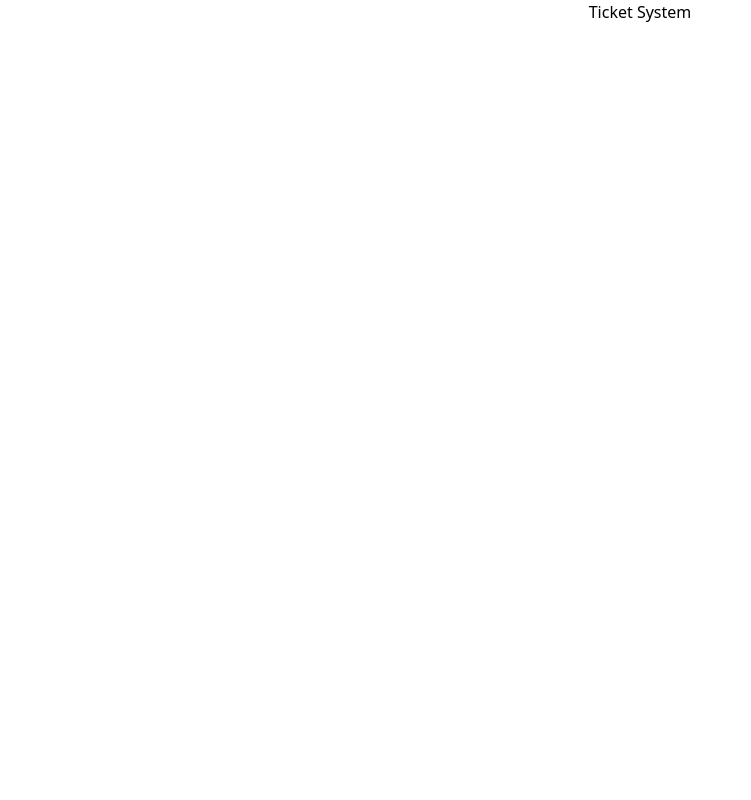
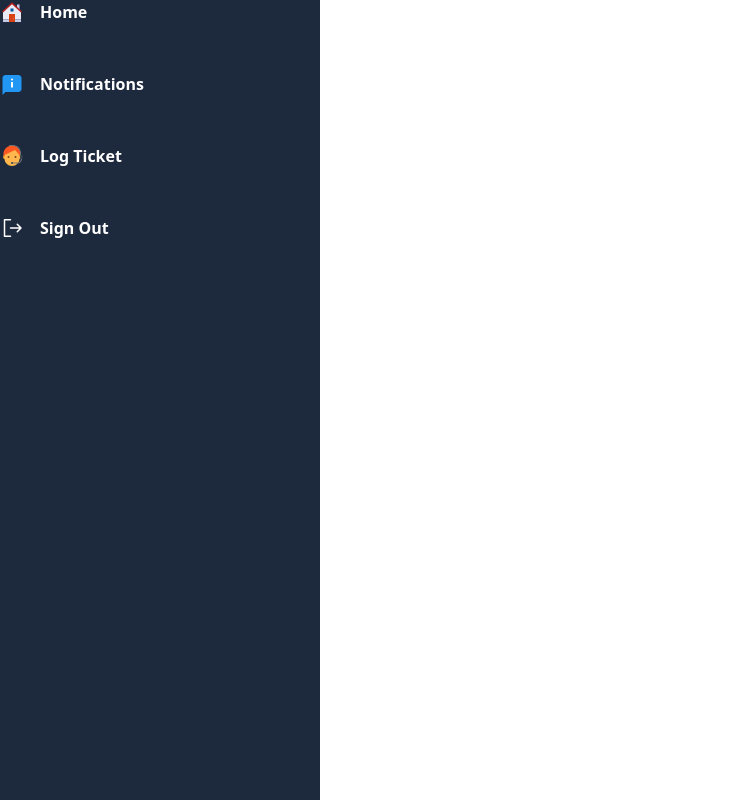
Before and after one commit to Katleho-Nyoni/ticket-system, a React app in the folder root/frontend/: page /ticket-system in a window 1280 px wide. Shown: the whole page, without its empty margins (0-751 px from the left). Built offline with nearby package versions, Linux system fonts and the light colour scheme; the HTML template or start-up script is replaced by a standard one.

Commit message:
Fooling around

```diff
--- a/root/frontend/src/pages/TicketSystem.jsx
+++ b/root/frontend/src/pages/TicketSystem.jsx
@@ -1,8 +1,12 @@
+import { Outlet } from "react-router-dom";
+import Navigation from "./Nav";
+
 export default function TicketSystem(){
 
     return(
         <>
-            <h1>Ticket System</h1>
+            <Outlet />
+            <Navigation />
         </>
     );
 }
```
